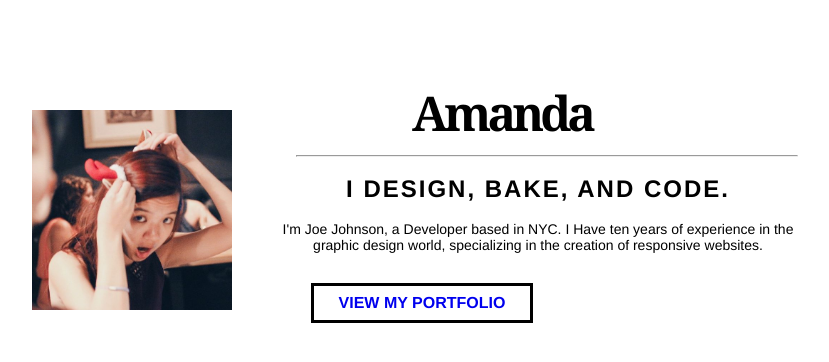
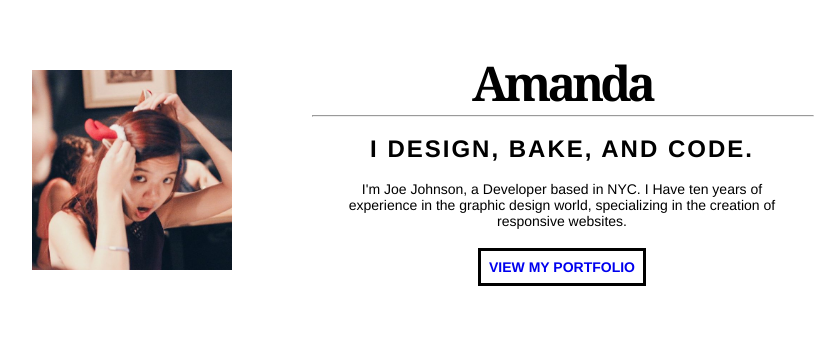
Before and after one commit to rockysecrets/FEWD_Week1, a plain HTML site: page assignment/index.html in a window 1280 px wide. Shown: the whole page, without its empty margins (218-1047 px from the left). Drawn offline with Linux system fonts and the light colour scheme.

Commit message:
Fixed homepage containers and finished layout for portfolio page

```diff
--- a/assignment/index.html
+++ b/assignment/index.html
@@ -8,14 +8,12 @@
 </head>
 
 <body>
-    <img src="profile-pic.jpg">
-  <div class="about"><header>Amanda</header></div>
+<img class="profilepic" src="profile-pic.jpg">
+  <div class="textcontainer"><header>Amanda</header>
 <hr>
   <h2>I DESIGN, BAKE, AND CODE.</H2>
 
   <p>I'm Joe Johnson, a Developer based in NYC. I Have ten years of experience in the graphic design world, specializing in the creation of responsive websites.
-  </p>
-
-  <div class="cta"><a href="portfolio.html">VIEW MY PORTFOLIO</a>
+</p>
+<p><a class="cta" href="portfolio.html">VIEW MY PORTFOLIO</a></p>
 </div>
-</div>
--- a/assignment/resume.css
+++ b/assignment/resume.css
@@ -6,7 +6,6 @@ header {
   margin: auto;
   text-align: center;
   letter-spacing: -4px;
-  margin-top: 80px;
 }
 body {
   width: 800px;
@@ -14,12 +13,10 @@ body {
   margin: auto;
 }
 .textcontainer {
-  width: 600px;
-}
-.about {
-  width: 700px;
+  width: 500px;
   margin: 10px;
-  margin-top: 30px;
+  margin-top:50px;
+  float: right;
 }
 hr {
   align: center;
@@ -27,16 +24,14 @@ hr {
 }
 img {
   padding: 10px;
+  margin-right: 20px;
+  text-align: center;
+}
+.profilepic {
   width: 200px;
   float: left;
-  margin-right: 30px;
-  margin-top: 20px;
+  margin-top: 60px;
 }
-
-.works{
-  width: 600px;
-}
-
 h2 {
   font-family: Helvetica, sans-serif;
   font-size: 24px;
@@ -54,21 +49,23 @@ p {
   text-align: center;
   margin-bottom: 30px;
 }
+.workstext {
+  text-align: left;
+}
 a {
   font-family: Helvetica, sans-serif;
   padding: 8px;
   text-decoration: none;
 }
 .cta {
-  text-align: center;
   font-weight: bold;
-  text-decoration: none;
-  color: #000000;
+  color: Deep Violet;
   border: 3px solid #000000;
   padding: 8px;
   width: 200px;
-  margin: auto;
+  text-align: center;
 }
+
 hr {
   width: 500px;
   margin: auto;
```
Also changed, not shown: assignment/portfolio.html (+9 -1 lines), assignment/citipix_deliverable.png (added), assignment/startup_matchmaker_deliverable.png (added).
